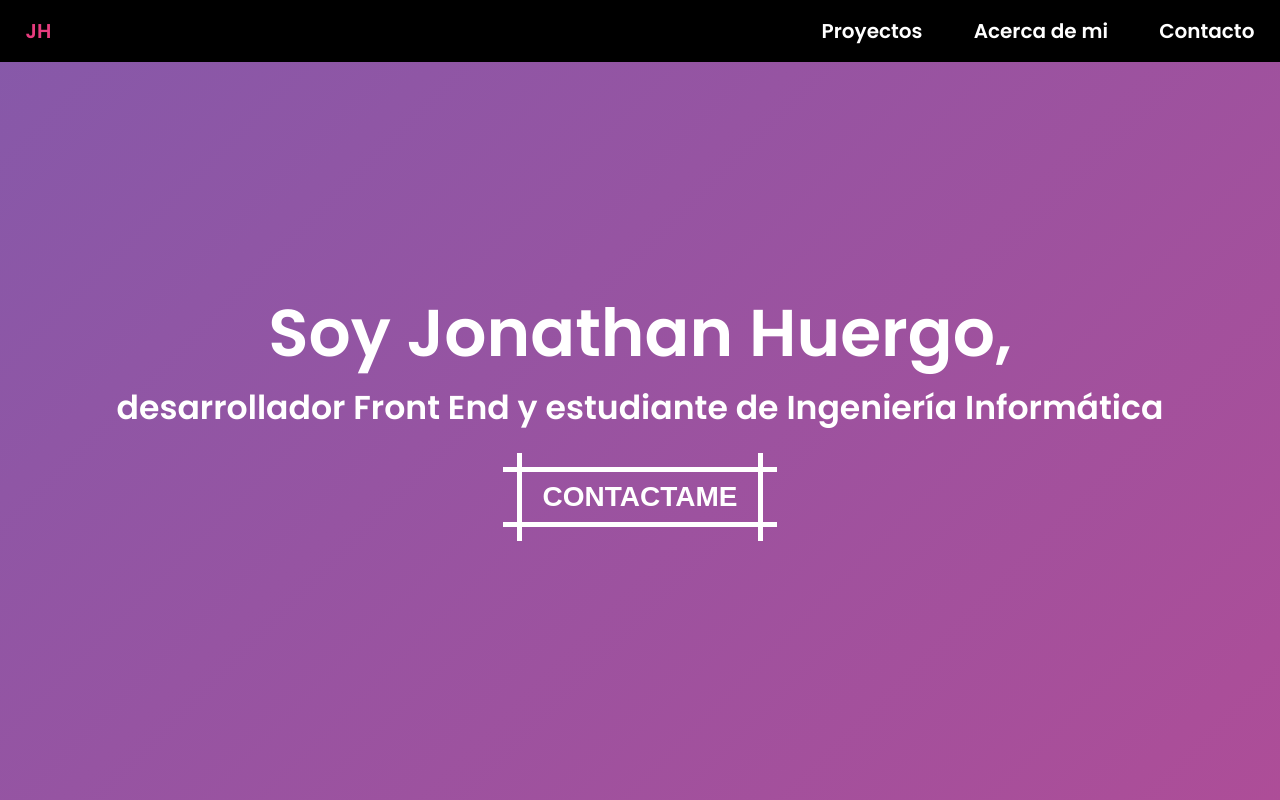
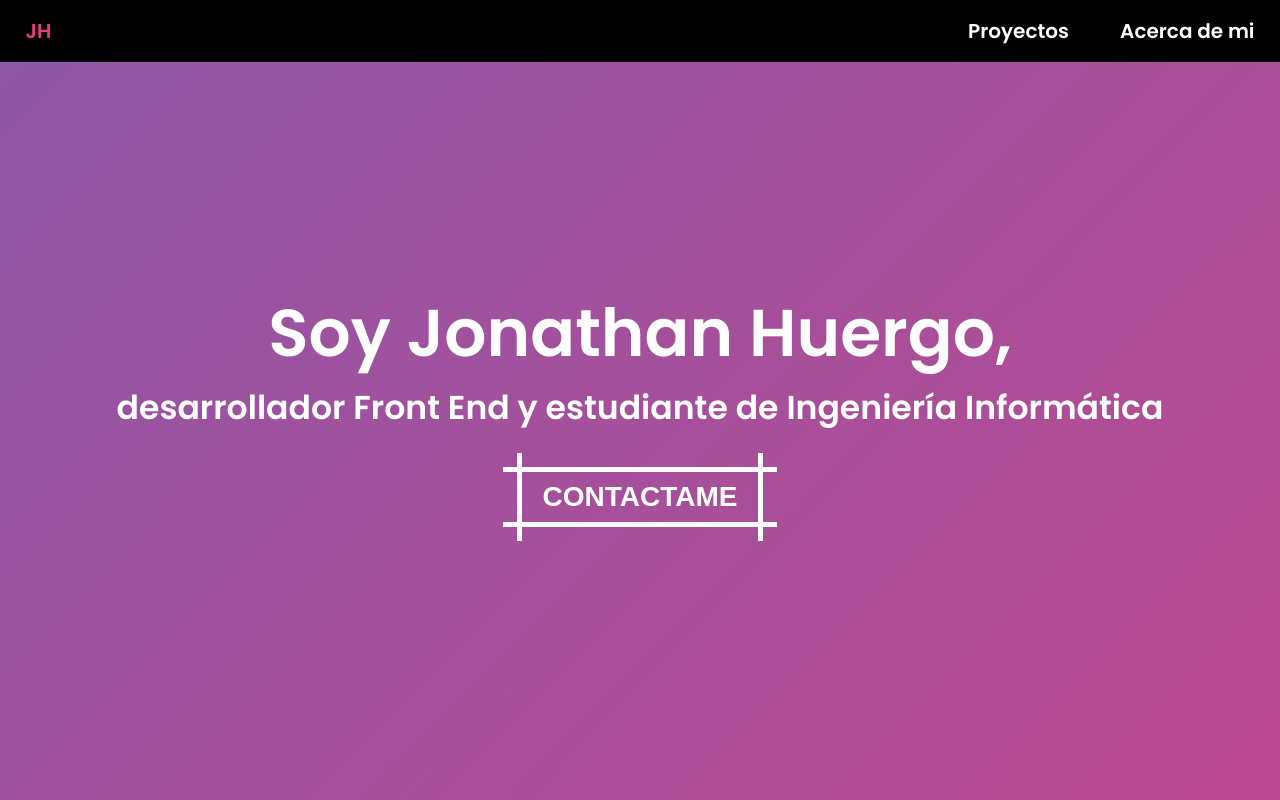
Before and after one commit to JonyHuergo/jhuergo2, a Next.js app: page / in a window 1280 px wide. Shown: the top 800 px of the page. Built offline with nearby package versions, Linux system fonts and the light colour scheme.

Commit message:
Remove or comment unused sections

```diff
--- a/components/Footer.tsx
+++ b/components/Footer.tsx
@@ -3,9 +3,6 @@ const Footer = () => {
         <footer id="sticky-footer">
             <div>
                 <small>Copyright &copy; Jonathan Huergo</small>
-                <small>
-                    <p>Made with <a className="App-link" href="https://reactjs.org" target="_blank" rel="noopener noreferrer">React</a></p>
-                </small>
             </div>
         </footer>
     );
--- a/components/Info.tsx
+++ b/components/Info.tsx
@@ -1,13 +1,13 @@
 import Projects from "./Projects";
 import About from "./About";
-import Contact from "./Contact";
+//import Contact from "./Contact";
 
 const Info = () => {
     return (
         <div className="info">
             <Projects/>
             <About/>
-            <Contact/>
+            {/*<Contact/>*/}
         </div>
     );
 }
--- a/components/Navbar.tsx
+++ b/components/Navbar.tsx
@@ -7,7 +7,7 @@ const Navbar = () => {
                 <a href="#home" className={styles.logo}>JH</a>
             </div>
             <div className={styles.navbarLinks}>
-                <a href="#contact">Contacto</a>
+                {/* <a href="#contact">Contacto</a> */}
                 <a href="#about">Acerca de mi</a>
                 <a href="#projects">Proyectos</a>
             </div>
```
